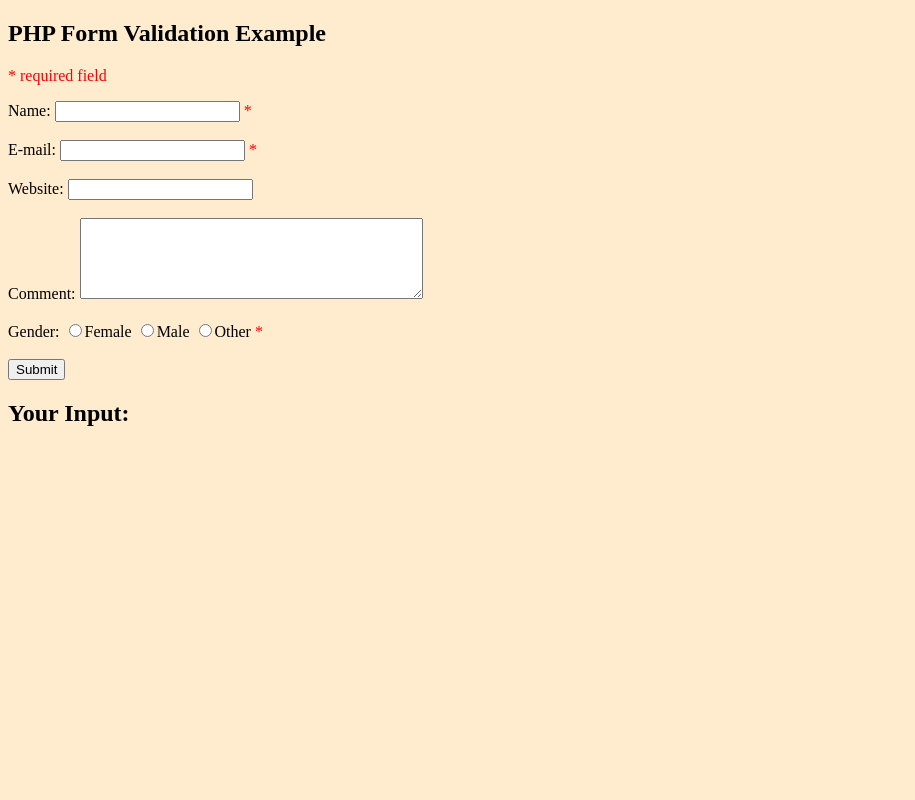
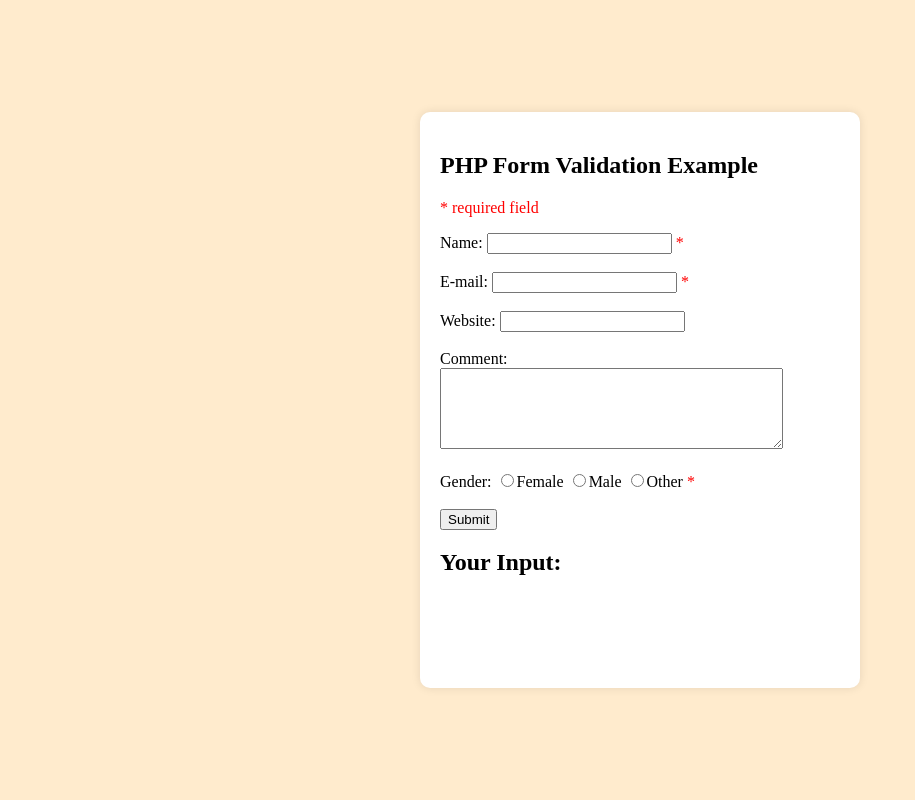
Before and after one commit to AzelZugaikotsu/lab2final, a PHP site: page / in a window 1280 px wide. Shown: the whole page, without its empty margins (0-915 px from the left). Run offline with PHP 8.4, Linux system fonts and the light colour scheme.

Commit message:
Align Center

```diff
--- a/week8/index.php
+++ b/week8/index.php
@@ -5,6 +5,18 @@
 .error {color:Red;}
 body {
     background-color: BlanchedAlmond;
+    display: flex;
+    justify-content: center;
+    align-items: center;
+    height: 100vh;
+    margin: 0;
+}
+.form-container {
+    width: 400px;
+    padding: 20px;
+    background-color: white;
+    border-radius: 10px;
+    box-shadow: 0 0 10px rgba(0, 0, 0, 0.1);
 }
 </style>
 </head>
@@ -98,6 +110,7 @@ function test_input($data) {
 }
 ?>
 
+<div class="form-container">
     <h2>PHP Form Validation Example</h2>
     <p><span class="error">* required field</span></p>
     <form method="post" action="<?php echo htmlspecialchars($_SERVER["PHP_SELF"]);?>">
@@ -133,6 +146,7 @@ echo $comment;
     echo "<br>";
     echo $gender;
     ?>
+</div>
 
 </body>
 </html>
```
Lines whose indentation alone changed are shown as unchanged.
